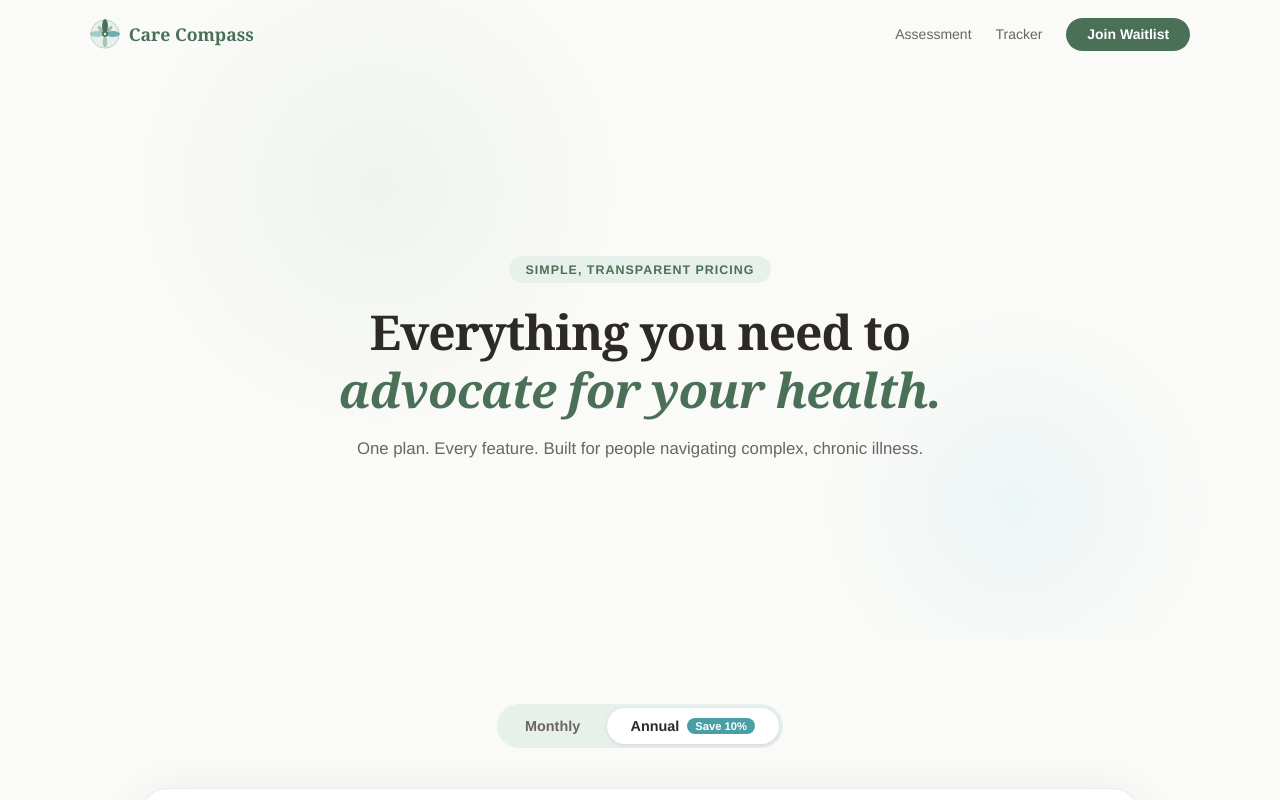
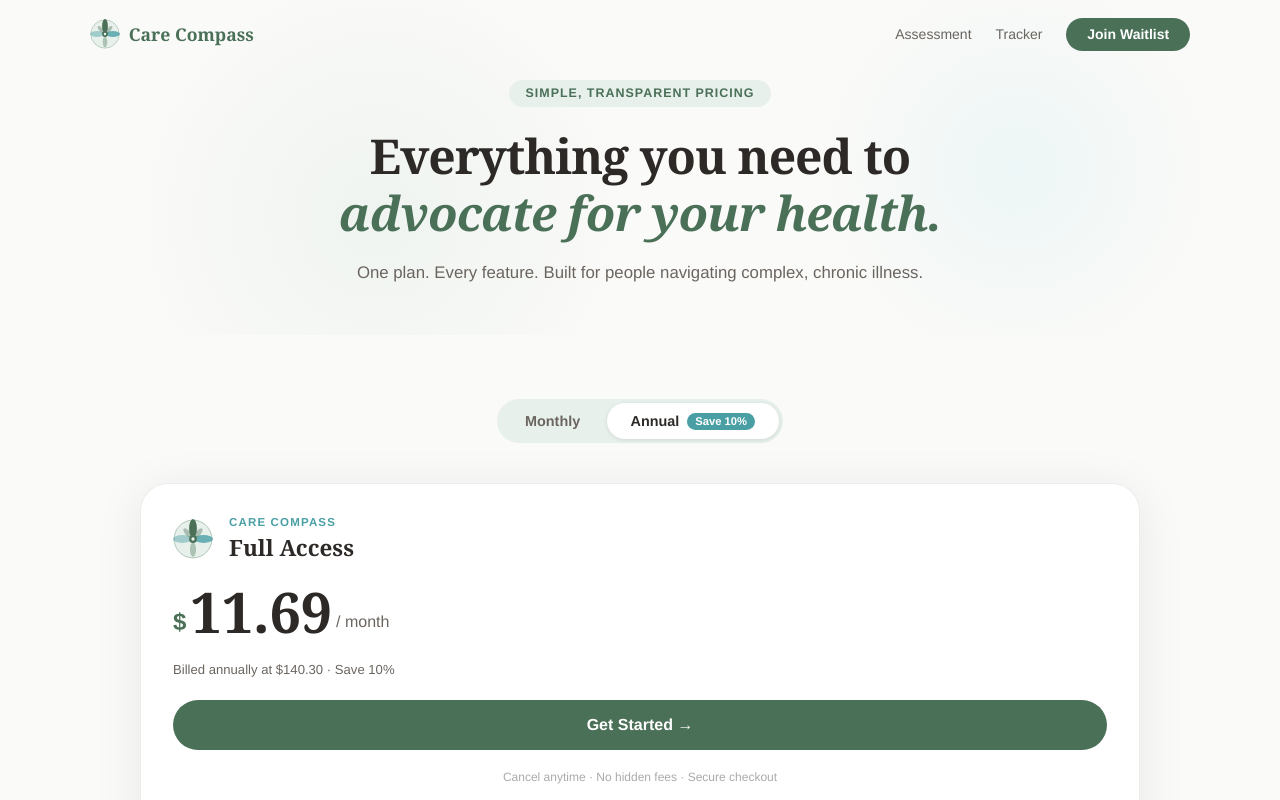
Before and after one commit to tiffanykbuettner-lab/care-compass-landing, a React (Vite) app: page /pricing in a window 1280 px wide. Shown: the top 800 px of the page. Built offline with nearby package versions, Linux system fonts and the light colour scheme.

Commit message:
fix pricing page

```diff
--- a/src/CareCompassPricing.jsx
+++ b/src/CareCompassPricing.jsx
@@ -351,7 +351,7 @@ const s = {
   navLink: { fontSize: "0.875rem", color: WARM_GRAY, textDecoration: "none" },
   navCta: { background: SAGE_DARK, color: "#fff", padding: "0.55rem 1.3rem", borderRadius: "100px", fontSize: "0.875rem", fontWeight: 600, textDecoration: "none" },
 
-  hero: { minHeight: "50vh", display: "flex", alignItems: "center", justifyContent: "center", textAlign: "center", padding: "10rem 2rem 5rem", position: "relative", overflow: "hidden" },
+  hero: { display: "flex", alignItems: "center", justifyContent: "center", textAlign: "center", padding: "5rem 2rem 3rem", position: "relative", overflow: "hidden" },
   heroBg: { position: "absolute", inset: 0, zIndex: 0, pointerEvents: "none" },
   heroBlobA: { position: "absolute", top: "-10%", left: "10%", width: 500, height: 500, borderRadius: "50%", background: `radial-gradient(circle, ${SAGE_LIGHT} 0%, transparent 70%)`, opacity: 0.6 },
   heroBlobB: { position: "absolute", bottom: "-10%", right: "5%", width: 400, height: 400, borderRadius: "50%", background: `radial-gradient(circle, #e0f2f4 0%, transparent 70%)`, opacity: 0.5 },
```
